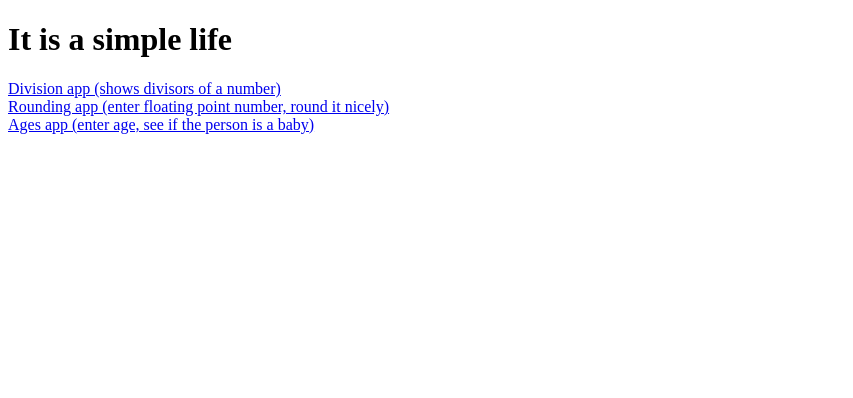
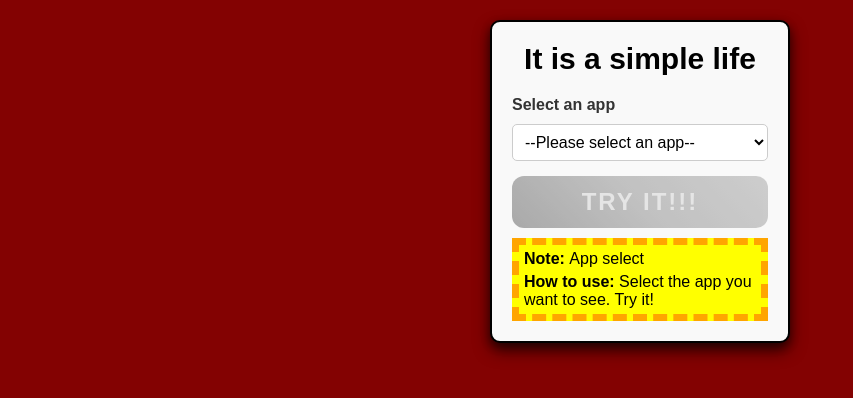
Before and after one commit to kostovm/simple-life, a website: page index.html in a window 1280 px wide. Shown: the whole page, without its empty margins (0-853 px from the left). Drawn offline with Linux system fonts and the light colour scheme.

Commit message:
Home page
A nicer Home page with easy access to the different apps.

```diff
--- a/ages/script.ts
+++ b/apps/ages/script.ts
@@ -1,4 +1,4 @@
-import { displayAppInfo } from "../utils.js";
+import { displayAppInfo } from "../../shared/utils.js";
 
 type Output = {
     text: string,
@@ -29,7 +29,6 @@ ageInput?.addEventListener('keydown', (event) => {
 });
 
 displayAppInfo('ages');
-
 
 function showOutput(): void{
 
--- a/ages/styles.css
+++ b/apps/ages/styles.css
@@ -1,4 +1,4 @@
-@import url('../shared.css');
+@import url('../../shared/shared.css');
 
 @import url('https://cdnjs.cloudflare.com/ajax/libs/font-awesome/6.0.0/css/all.min.css');
 
--- a/division/script.ts
+++ b/apps/division/script.ts
@@ -1,4 +1,4 @@
-import { displayAppInfo } from "../utils.js";
+import { displayAppInfo } from "../../shared/utils.js";
 
 const numberInputDivision = document.getElementById('number') as HTMLInputElement | null;
 const clearButtonDivision = document.getElementById('clear') as HTMLButtonElement | null;
--- a/division/style.css
+++ b/apps/division/style.css
@@ -1,4 +1,4 @@
-@import url('../shared.css');
+@import url('../../shared/shared.css');
 
 .numbers {
     display: flex;
--- a/rounding-numbers/script.ts
+++ b/apps/rounding-numbers/script.ts
@@ -1,12 +1,12 @@
-import { displayAppInfo } from "../utils.js";
+import { displayAppInfo } from "../../shared/utils.js";
+
+console.log('Rounding script works')
 
 const numberInput = document.getElementById('number-input') as HTMLInputElement | null;
 const numberOutput = document.querySelector('.output-field') as HTMLElement | null;
 const precisionDisplay = document.getElementById('precisionNumber') as HTMLSpanElement | null;
 const decrementButton = document.getElementById('decrement') as HTMLButtonElement | null;
 const incrementButton = document.getElementById('increment') as HTMLButtonElement | null;
-const title = document.querySelector('.title') as HTMLElement | null;
-const [noteText, howToText] = document.querySelectorAll<HTMLSpanElement>('.description-text');
 
 const MIN_PRECISION = 0;
 const MAX_PRECISION = 15;
--- a/rounding-numbers/style.css
+++ b/apps/rounding-numbers/style.css
@@ -1,4 +1,4 @@
-@import url('../shared.css');
+@import url('../../shared/shared.css');
 
 .output-field {
     border: 2px dashed #0078d7;
--- a/index.html
+++ b/index.html
@@ -3,12 +3,28 @@
 <head>
     <meta charset="UTF-8">
     <meta name="viewport" content="width=device-width, initial-scale=1.0">
+    <link rel="stylesheet" href="style.css">
     <title>Simple life</title>
 </head>
 <body>
-    <h1>It is a simple life</h1>
-    <a href="/division/index.html">Division app (shows divisors of a number)</a></br>
-    <a href="/rounding-numbers/index.html">Rounding app (enter floating point number, round it nicely)</a></br>
-    <a href="/ages/index.html">Ages app (enter age, see if the person is a baby)</a>
+    <div class="wrapper">
+        <p class="title">It is a simple life</p>
+
+        <section class="choose">
+            <label for="app-select">Select an app</label>
+            <select name="apps" id="app-select">
+                <option value="">--Please select an app--</option>
+                <option value="division">Division app</option>
+                <option value="rounding-numbers">Rounding app</option>
+                <option value="ages">Ages app</option>
+            </select>
+        </section>
+        <button class="try" id="try" disabled>Try it!!!</button>
+        <div class="description">
+            <p><span class="description-label">Note: </span><span class="note-text">App select</span></p>
+            <p><span class="description-label">How to use: </span><span class="description-text">Select the app you want to see. Try it!</span></p>
+        </div>
+    </div>
+    <script type="module" src="dist/script.js"></script>
 </body>
 </html>
--- a/shared.css
+++ b/shared/shared.css
@@ -88,6 +88,28 @@ button:disabled {
     background-color: #c42c2c;
 }
 
+.choose {
+    display: flex;
+    flex-direction: column;
+    gap: 10px;
+    margin-bottom: 15px;
+}
+
+.choose label {
+    font-weight: bold;
+    color: #333;
+}
+
+.choose select,
+.choose input {
+    width: 100%;
+    padding: 8px;
+    border: 1px solid #ccc;
+    border-radius: 5px;
+    font-size: 16px;
+    background-color: #fff;
+}
+
 .description {
     display: flex;
     flex-direction: column;
--- a/utils.ts
+++ b/shared/utils.ts
@@ -7,7 +7,7 @@ type AppInfo = {
 
 async function getAppInfo(appName: string): Promise<AppInfo | null> {
     try {
-        const response = await fetch('../app-info.json');
+        const response = await fetch('../../shared/app-info.json');
         const data: AppInfo[] = await response.json();
         const appInfo = data.find(app => app.folder === appName);
 
@@ -20,6 +20,8 @@ async function getAppInfo(appName: string): Promise<AppInfo | null> {
 }
 
 export async function displayAppInfo(appName: string) {
+
+    console.log('App info util works!!!')
 
     const info = await getAppInfo(appName);
 
--- /dev/null
+++ b/style.css
@@ -0,0 +1,47 @@
+@import url('/shared/shared.css');
+
+.try {
+    width: 100%;
+    background: linear-gradient(45deg, #ff6b6b, #ffb400, #4caf50);
+    color: white;
+    font-size: 1.5rem;
+    font-weight: bold;
+    padding: 12px 24px;
+    border: none;
+    border-radius: 12px;
+    cursor: pointer;
+    text-transform: uppercase;
+    letter-spacing: 2px;
+    transition: transform 0.2s ease-in-out, box-shadow 0.2s ease-in-out;
+    position: relative;
+    overflow: hidden;
+}
+
+.try::after {
+    content: "";
+    position: absolute;
+    right: 10px;
+    top: 50%;
+    transform: translateY(-50%);
+    font-size: 1.5rem;
+    color: white;
+    opacity: 0.8;
+}
+
+.try:hover {
+    transform: scale(1.1) rotate(3deg);
+    box-shadow: 0 8px 20px rgba(255, 107, 107, 0.6);
+}
+
+.try:active {
+    transform: scale(0.95);
+}
+
+.try:disabled {
+    background: linear-gradient(45deg, #888, #aaa, #bbb);
+    color: #ddd;
+    cursor: not-allowed;
+    box-shadow: none;
+    transform: none;
+    opacity: 0.7;
+}
```
Also changed, not shown: app-info.json (deleted, +0 -20 lines), apps/ages/index.html (renamed from ages/index.html, +2 -2 lines), apps/division/index.html (renamed from division/index.html, +2 -2 lines), apps/rounding-numbers/index.html (renamed from rounding-numbers/index.html, +2 -2 lines), script.ts (+24 -1 lines), shared/app-info.json (added, +26 -0 lines).
